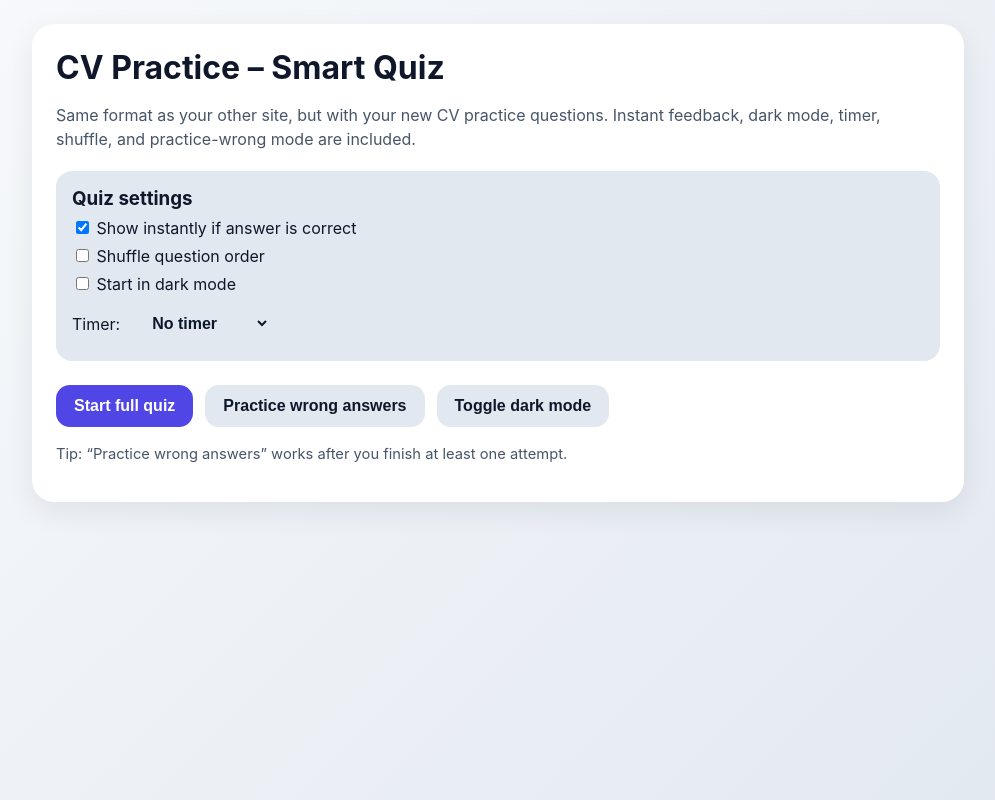
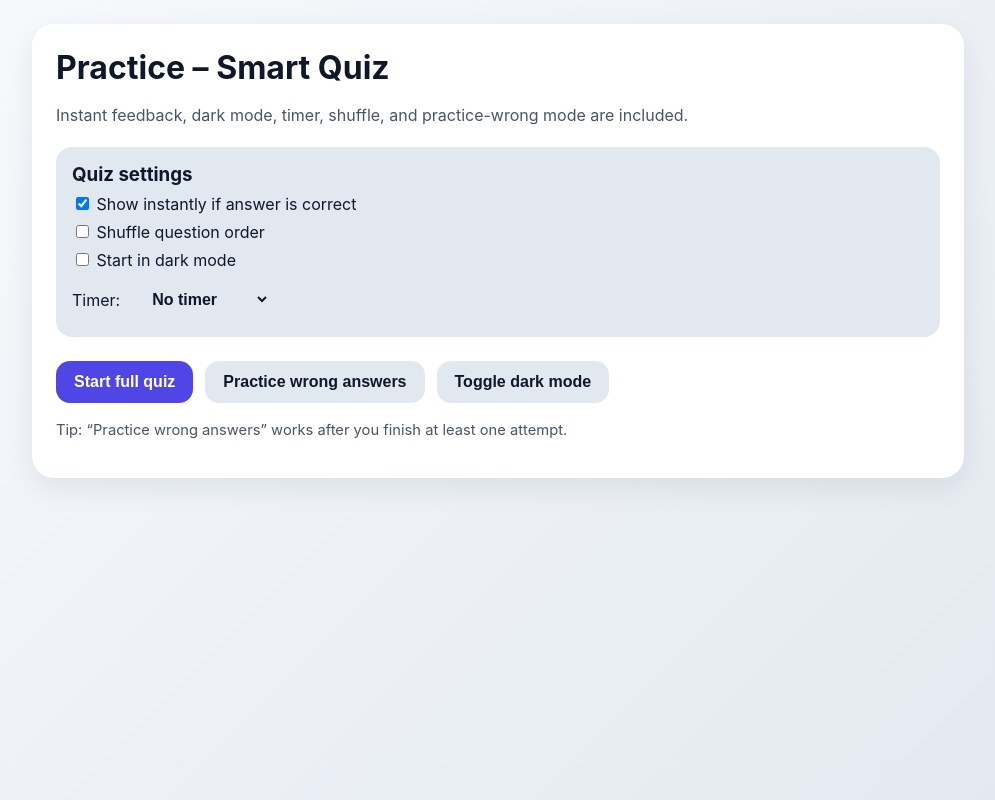
Before and after one commit to atymtayeva/kzhistory2, a plain HTML site: page index.html in a window 1280 px wide. Shown: the whole page, without its empty margins (142-1137 px from the left). Drawn offline with Linux system fonts and the light colour scheme.

Commit message:
index.html

```diff
--- a/index.html
+++ b/index.html
@@ -3,7 +3,7 @@
 <head>
   <meta charset="UTF-8" />
   <meta name="viewport" content="width=device-width, initial-scale=1.0" />
-  <title>CV Practice – Smart Quiz</title>
+  <title>Practice – Smart Quiz</title>
   <style>
     * { box-sizing: border-box; }
     :root {
@@ -278,8 +278,8 @@
   <div class="wrap">
     <div class="card">
       <div id="startScreen">
-        <h1>CV Practice – Smart Quiz</h1>
-        <p class="sub">Same format as your other site, but with your new CV practice questions. Instant feedback, dark mode, timer, shuffle, and practice-wrong mode are included.</p>
+        <h1>Practice – Smart Quiz</h1>
+        <p class="sub">Instant feedback, dark mode, timer, shuffle, and practice-wrong mode are included.</p>
 
         <div class="setup">
           <div class="setup-card">
```
